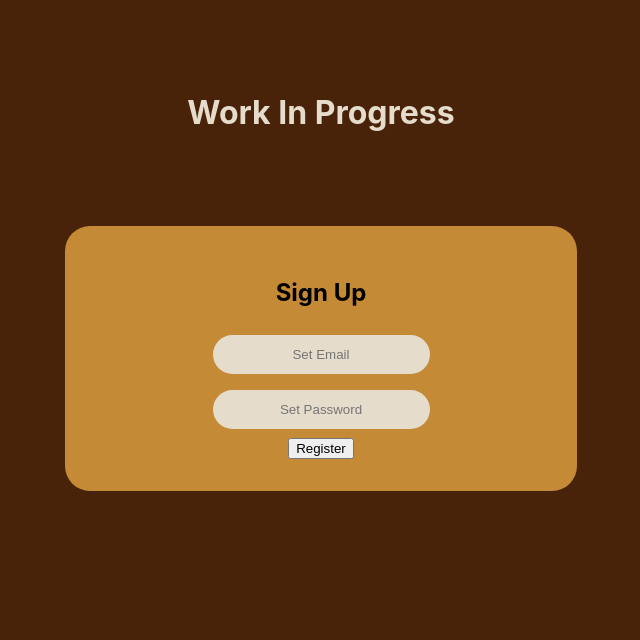
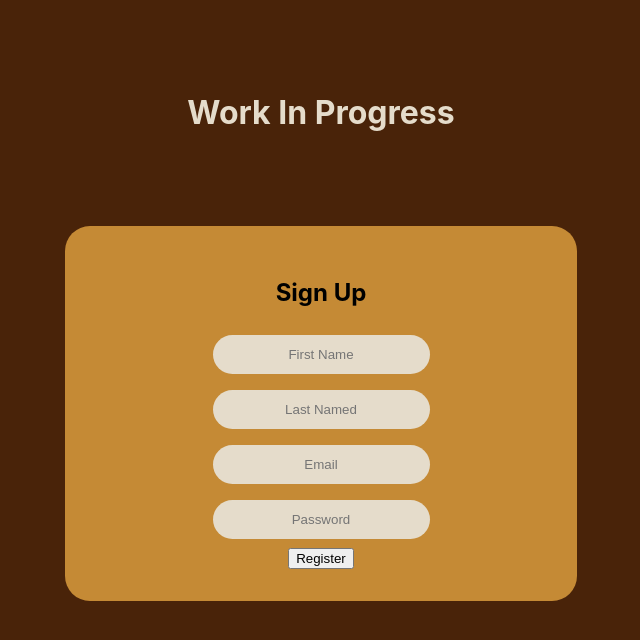
Before and after one commit to wujason1/HackathonProject, a React (Create React App) app in the folder frontend/: page /registration in a window 1280 px wide. Shown: the top 640 px of the page, without its empty margins (319-959 px from the left). Built offline with nearby package versions, Linux system fonts and the light colour scheme.

Commit message:
Login and Register Pages

```diff
--- a/frontend/src/index.css
+++ b/frontend/src/index.css
@@ -49,7 +49,7 @@ body {
     background-color: #C58A35;
 }
 
-input[type=email], input[type=password] {
+input[type=text], input[type=email], input[type=password] {
     width: 100%;
     padding: 12px 20px;
     margin: 8px 0;
@@ -59,7 +59,7 @@ input[type=email], input[type=password] {
     background-color: #E5DCCB;
 }
 
-input[type=email]::placeholder, input[type=password]::placeholder {
+input[type=text]::placeholder, input[type=email]::placeholder, input[type=password]::placeholder {
     text-align: center;
 }
 
--- a/frontend/src/pages/Registration.js
+++ b/frontend/src/pages/Registration.js
@@ -32,10 +32,16 @@ const Registration = () => {
       <h2>Sign Up</h2>
       <form onSubmit={handleSubmit}>
         <div>
-          <input type="email" name="email" placeholder="Set Email"  value={formData.email} onChange={handleChange} />
+          <input type="text" name="firstName" placeholder="First Name"  value={formData.firstName} onChange={handleChange} />
         </div>
         <div>
-          <input type="password" name="password" placeholder="Set Password" value={formData.password} onChange={handleChange} />
+          <input type="text" name="lastName" placeholder="Last Named" value={formData.LastName} onChange={handleChange} />
+        </div>
+        <div>
+          <input type="email" name="email" placeholder="Email"  value={formData.email} onChange={handleChange} />
+        </div>
+        <div>
+          <input type="password" name="password" placeholder="Password" value={formData.password} onChange={handleChange} />
         </div>
         <button type="submit">Register</button>
       </form>
```
